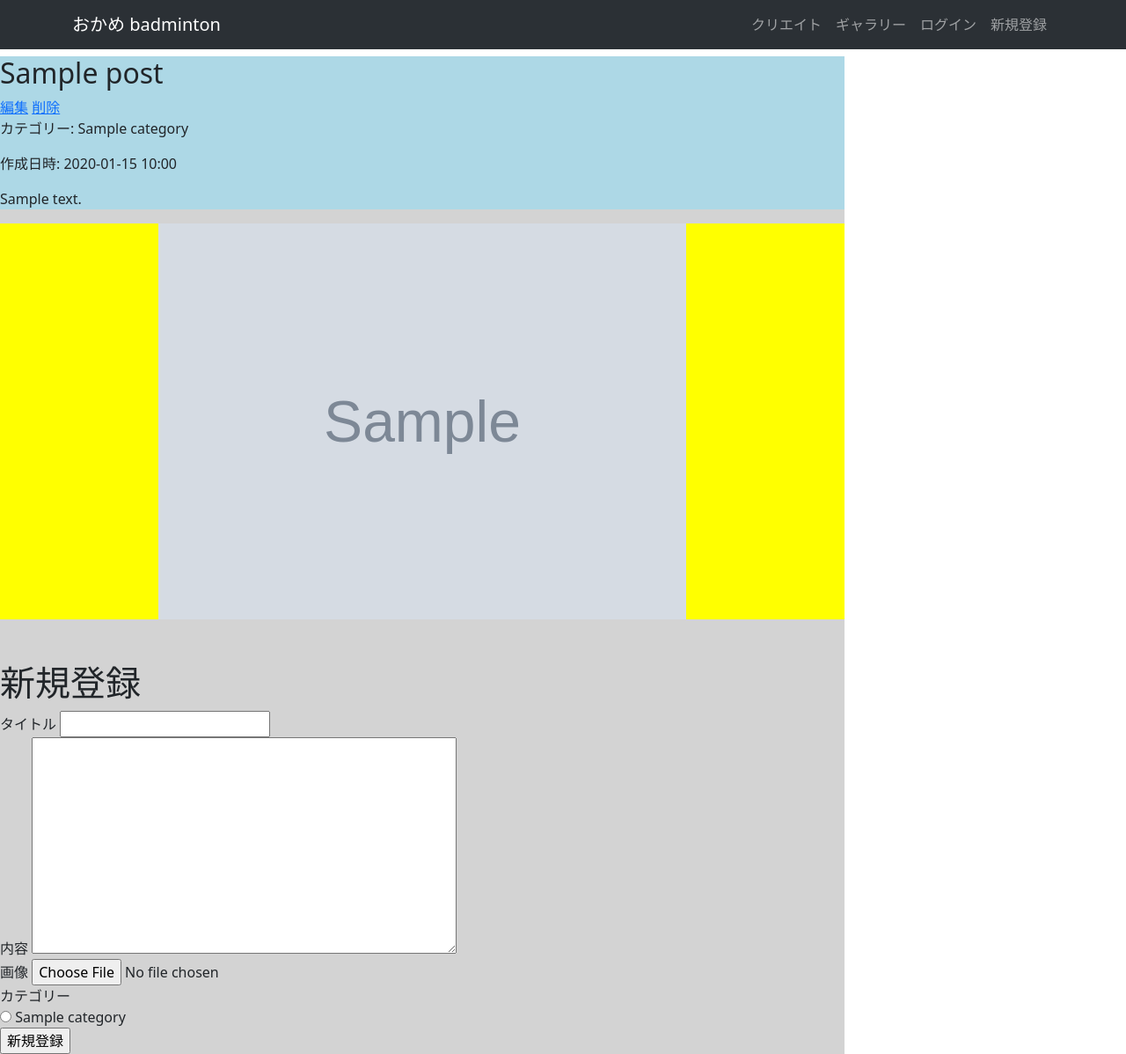
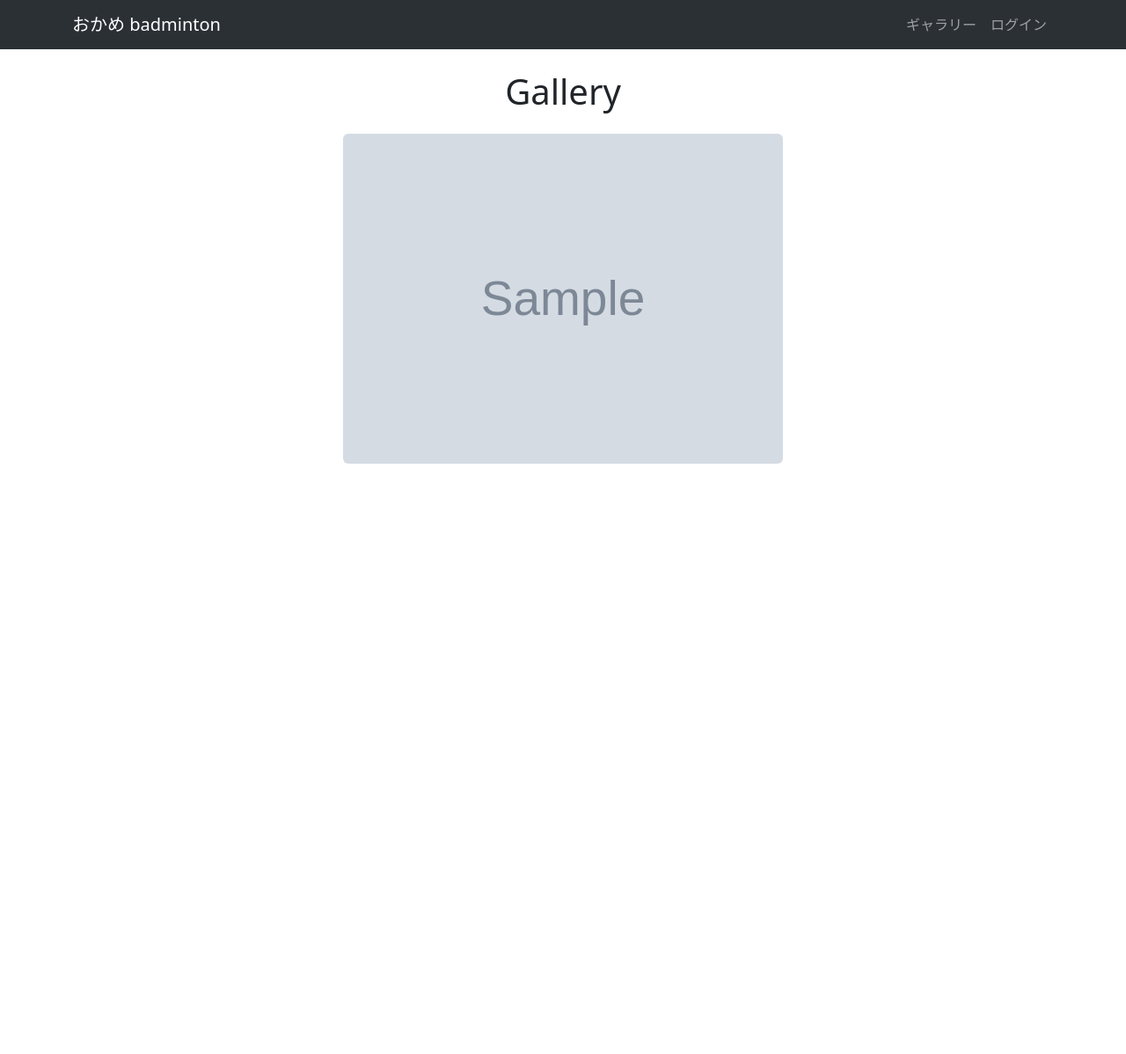
Before and after one commit to UGUIS8020/uguis_bad, a Python web app: template templates/gallery.html in a window 1280 px wide. Shown: the whole page at 88% size. After the commit the page ends 527 px from the top, so only its background shows below. Run offline with Jinja, Linux system fonts and the light colour scheme; the template is opened without the code that fills it: most values are stand-ins (such as "Sample title", 1, 10 or a date in 2020); grey boxes marked "Sample" are stand-in pictures; some libraries are stand-ins or nearby versions.

Commit message:
新越谷

```diff
--- a/static/style.css
+++ b/static/style.css
@@ -4,9 +4,20 @@
   margin: 0;
 }
 
+#about h3 {
+  color: #333333;
+  font-weight: bold;
+}
 
+#about h2 {
+  color: #333333;
+  font-weight: bold;
+}
 
-
+#about p {
+  font-size: 1.1rem;
+  color: #444444;
+}
 
 .schedule {
   font-family: sans-serif;
--- a/templates/base.html
+++ b/templates/base.html
@@ -170,9 +170,6 @@
 
 
                 <li class="nav-item">
-                  <a class="nav-link" href="{{ url_for('create') }}">クリエイト</a>
-                </li>
-                <li class="nav-item">
                   <a class="nav-link" href="{{ url_for('gallery') }}">ギャラリー</a>
                 </li>
 
@@ -192,10 +189,6 @@
                 <span class="navbar-text ms-3 text-highlight">
                   {{ current_user.display_name }}
                </span>
-               {% else %}
-
-                <a class="nav-link" href="{{ url_for('signup') }}">新規登録</a>
-
                {% endif %}
 
             </ul>
--- a/templates/gallery.html
+++ b/templates/gallery.html
@@ -1,62 +1,39 @@
 {% extends "base.html" %}
 {% block content %}
 
+{% if current_user.is_authenticated %}
+<div class="container mt-4">
+    <h1 class="mb-4">画像アップロード</h1>
+
+    <form method="POST" enctype="multipart/form-data">
+        <div class="mb-3">
+            <label for="image" class="form-label">画像を選択</label>
+            <input type="file" class="form-control" name="image" id="image" accept="image/*" required>
+        </div>
+
+        <button type="submit" class="btn btn-primary">アップロード</button>
+    </form>
+    {% endif %}
+</div>
 
 
-            <div class="box4 col-9">
-                <div>
-                  <article>
-                    {% for post in posts %}
-                      <div class="box5 mt-2">
 
-                        <h2>{{ post.title }}</h2>
-                        <a href="/{{post.id}}/update" role="button">編集</a>
-                        <a href="/{{post.id}}/delete" role="button">削除</a>
-                        <p>カテゴリー: {{ post.category.name }}</p>
-                        <p>作成日時: {{ post.created_at.strftime('%Y-%m-%d %H:%M') }}</p>
-                        <p>{{ post.body }}</p>
-                      </div>
-                      <div class="box6 mb-5">
-                        {% if post.image_url %}
-                        <img class="d-block mx-auto" src="{{ post.image_url }}" alt="Post Image" width="600" height="*">
 
-                        {% endif %}
-                      </div>
-                      {% endfor %}
-                  </article>
-                </div>
+<div class="container mt-4">
+    <h1 class="mb-4 text-center">Gallery</h1>
+    <div class="row justify-content-center">
+        {% for post in posts %}
+            <div class="col-md-6 mb-4 text-center">
+                <img src="{{ post.image_url }}" alt="S3 Image" class="img-fluid rounded mb-2" style="max-width: 500px; width: 100%; height: auto;">
 
-                <h1>新規登録</h1>
-<form method="POST" enctype="multipart/form-data">
-
-    <div>
-        <label for="title">タイトル</label>
-        <input type="text" name="title">
-    </div>
-
-    <div>
-        <label for="body">内容</label>
-        <textarea name="body" id="body" rows="10" cols="50"></textarea> <!-- テキストエリアに変更 -->
-    </div>
-
-    <div>
-        <label for="image">画像</label>  <!-- 画像アップロード用のフィールドを追加 -->
-        <input type="file" name="image" id="image">
-    </div>
-
-    <div>
-    <label for="category">カテゴリー</label>  <!-- カテゴリー選択用のラジオボタンを追加 -->
-    </div>
-
-    <div>
-        {% for category in categories %}
-            <input type="radio" id="category_{{ category.id }}" name="category_id" value="{{ category.id }}">
-            <label for="category_{{ category.id }}">{{ category.name }}</label><br>
+                {% if current_user.is_authenticated %}
+                <form action="{{ url_for('delete_image', filename=post.image_url.split('/')[-1]) }}" method="POST" style="display: inline;">
+                    <button type="submit" class="btn btn-danger btn-sm">削除</button>
+                </form>
+                {% endif %}
+            </div>
         {% endfor %}
     </div>
-
-    <input type="submit" value="新規登録">
-</form>
-
+</div>
 
 {% endblock %}
--- a/templates/index.html
+++ b/templates/index.html
@@ -2,13 +2,13 @@
 {% block content %}
 <section id="about" class="mt-3 mb-3 text-center">
     <h2 class="mb-3">バドミントンメンバー募集</h2>
-    <p class="lead">初級者～上級者どなたでも参加できます<br>
+    <p>初級者～上級者どなたでも参加できます<br>
         レベルが違っても楽しくゲームできる方<br>
     未経験者はご相談ください。<br>
                 </p>
 
-                <div class="row justify-content-center">  <!-- justify-content-center を追加 -->
-                    <div class="col-12 col-md-8 text-center">  <!-- col-md-8 と text-center を追加 -->
+                <div class="row justify-content-center">
+                    <div class="col-12 col-md-8 text-center">
                         <div>
                             <h3>参加費</h3>
                             <p>初回1000円、2回目以降 600円</p>
```
Also changed, not shown: app.py (+186 -61 lines), templates/create.html (deleted, +0 -31 lines).
